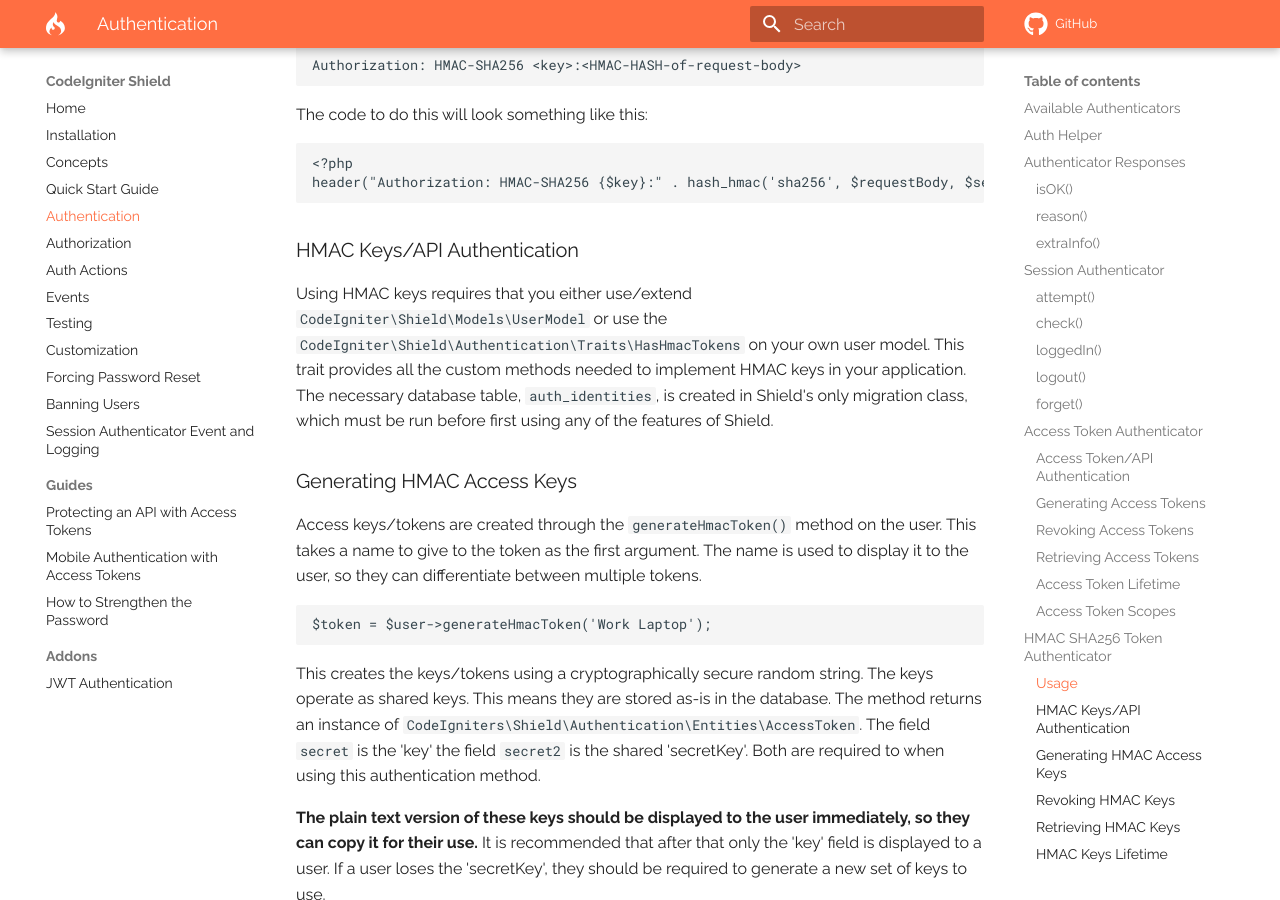
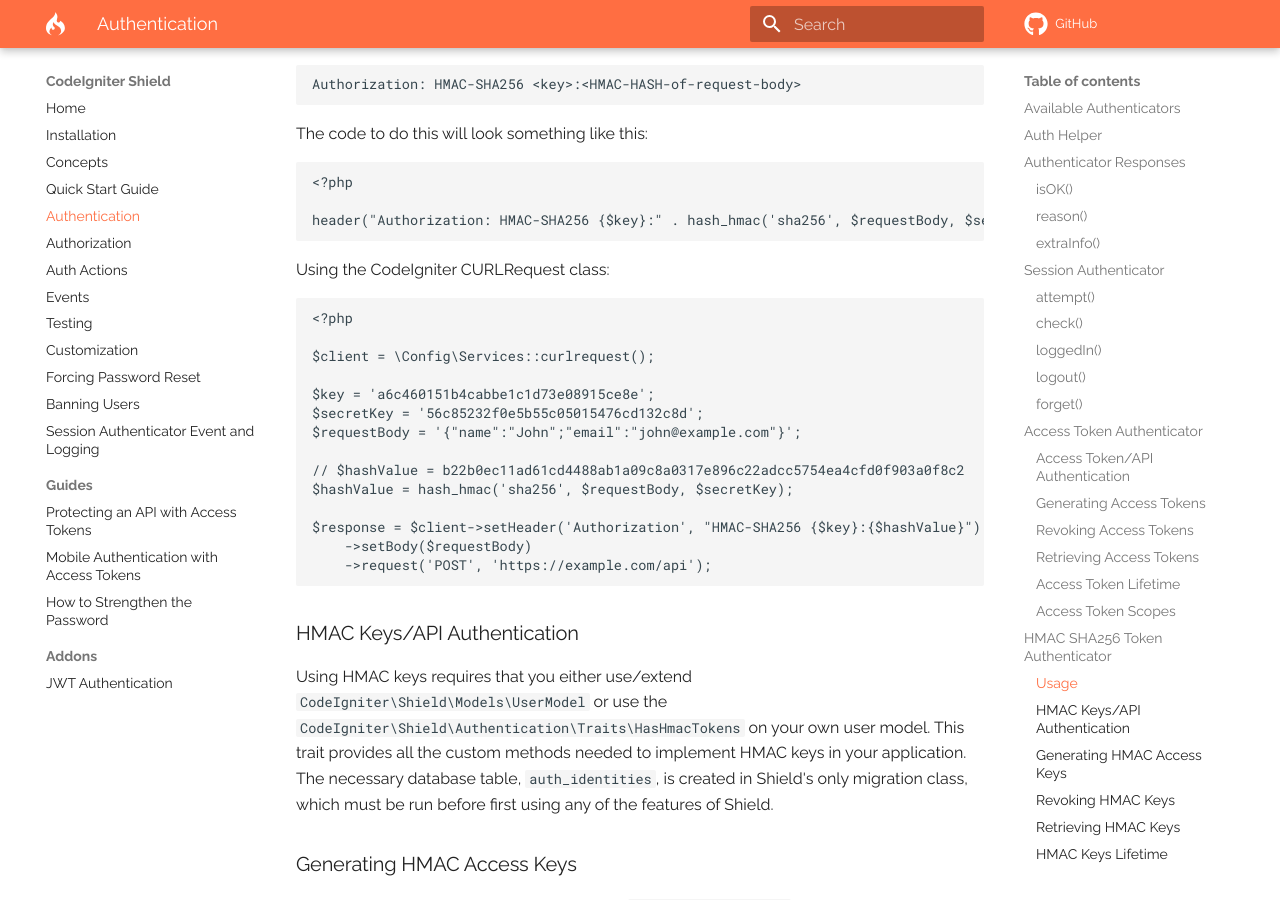
Before and after one commit to codeigniter4/shield, an MkDocs documentation site: the page built from docs/authentication.md, in a window 1280 px wide and 900 px high, scrolled down 7647 px. Built offline with MkDocs 1.6.1 and Material for MkDocs 9.7.7, drawn with Linux system fonts in a browser that asks for light colours; comment, search, counter and statistics services are not loaded; a style sheet for code colours, icons or effects is not loaded; some of the changed text lies outside the part shown.

Commit message:
Added CURLRequest example
Signed-off-by: tswagger <tim@renowne.com>

````diff
--- a/docs/authentication.md
+++ b/docs/authentication.md
@@ -45,6 +45,7 @@ public $authenticators = [
     // alias  => classname
     'session' => Session::class,
     'tokens'  => AccessTokens::class,
+    'hmac'    => HmacSha256::class,
 ];
 ```
 
@@ -337,7 +338,26 @@ The code to do this will look something like this:
 
 ```php
 <?php
+
 header("Authorization: HMAC-SHA256 {$key}:" . hash_hmac('sha256', $requestBody, $secretKey));
+```
+Using the CodeIgniter CURLRequest class:
+
+```php
+<?php
+
+$client = \Config\Services::curlrequest();
+
+$key = 'a6c460151b4cabbe1c1d73e08915ce8e';
+$secretKey = '56c85232f0e5b55c05015476cd132c8d';
+$requestBody = '{"name":"John";"email":"john@example.com"}';
+
+// $hashValue = b22b0ec11ad61cd4488ab1a09c8a0317e896c22adcc5754ea4cfd0f903a0f8c2
+$hashValue = hash_hmac('sha256', $requestBody, $secretKey);
+
+$response = $client->setHeader('Authorization', "HMAC-SHA256 {$key}:{$hashValue}")
+    ->setBody($requestBody)
+    ->request('POST', 'https://example.com/api');
 ```
 
 ### HMAC Keys/API Authentication
````
